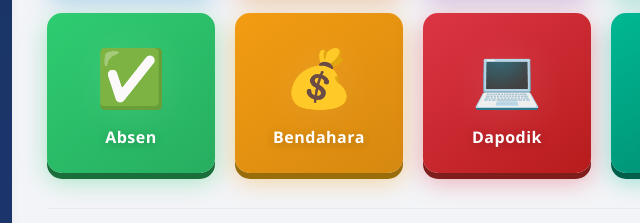
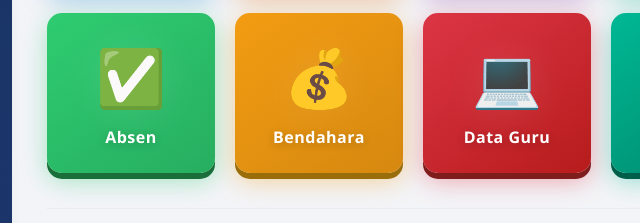
Before and after one commit to digipers/Lintasan, a plain HTML site: page index.html in a window 1280 px wide. Shown: the part 519-742 px from the top of the page, 39-679 px from the left. Drawn offline with Linux system fonts and the light colour scheme.

Commit message:
Update index.html

```diff
--- a/index.html
+++ b/index.html
@@ -753,9 +753,9 @@
                     <span class="badge">Link</span>
                 </div>
 
-                <div class="card" data-link="https://script.google.com/macros/s/AKfycbz2n5Y8P8zs6-Bc3Sm_2gZoziHi3URJFWcBY2LyHFjxGQD-EQngLWarGexnv-ZAwkGh/exec" onclick="openLink(this)">
+                <div class="card" data-link="https://script.google.com/macros/s/AKfycbyOJgue02NhxJzfa5hGOO35DMbZcJUj4PKAJuwzYoJuzoTNV6Ao7BqTRBe64i-vHHf6Rw/exec" onclick="openLink(this)">
                     <span class="icon">💻</span>
-                    <span class="label">Dapodik</span>
+                    <span class="label">Data Guru</span>
                     <span class="badge">Baru</span>
                 </div>
 
```
